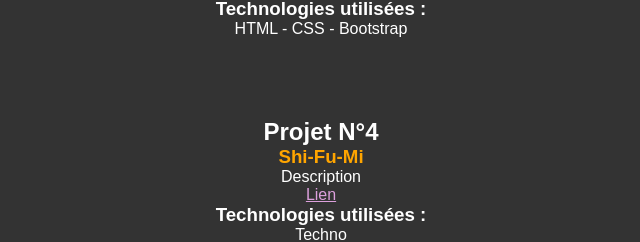
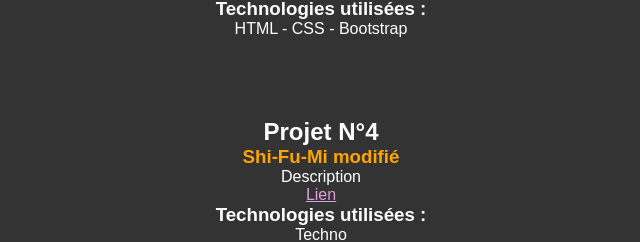
Before and after one commit to Tommy-BOU/HE-Man-group-repo, a plain HTML site: page index.html in a window 1280 px wide. Shown: the part 1264-1506 px from the top of the page, without its empty margins (319-959 px from the left). Drawn offline with Linux system fonts and the light colour scheme.

Commit message:
Add files via upload

```diff
--- a/index.html
+++ b/index.html
@@ -50,7 +50,7 @@
             </div>
             <div class="project project-4">
                 <h2>Projet N°4</h2>
-                <h3 class="project-title">Shi-Fu-Mi</h3>
+                <h3 class="project-title">Shi-Fu-Mi modifié</h3>
                 <p>Description</p>
                 <a href="">Lien</a>
                 <h3>Technologies utilisées :</h3>
```
